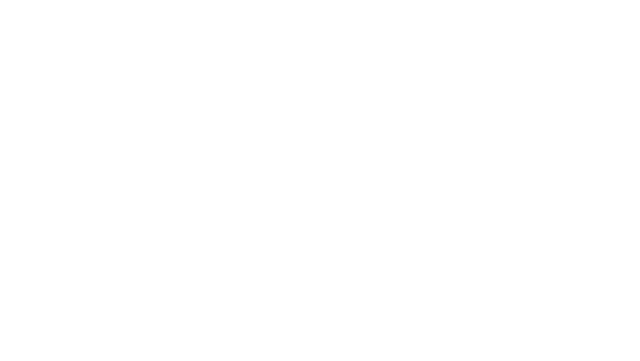
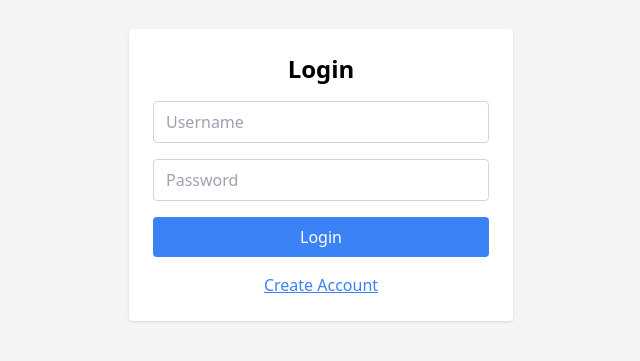
Before and after one commit to MatthewIsblind/todoList, a React (Create React App) app in the folder my-app/: page /login in a window 1280 px wide. Before the commit this address had no page. Shown: the part 225-586 px from the top of the page, without its empty margins (319-959 px from the left). Built offline with nearby package versions, Linux system fonts and the light colour scheme.

Commit message:
Add in a login page. Need to start implementing the api and database(sql)

```diff
--- a/my-app/src/App.tsx
+++ b/my-app/src/App.tsx
@@ -1,21 +1,49 @@
 import React, {FC,useState} from 'react';
-import { BrowserRouter as Router, Routes, Route } from 'react-router-dom';
+import { BrowserRouter as Router, Routes, Route , Navigate} from 'react-router-dom';
 import { TaskProvider } from './TasksContext';
 import Home from './pages/Home';
 import TodoList from './pages/TodoList';
 import About from './pages/About';
 import Bin from './pages/Bin';
+import Login from './pages/Login';
 
 const App : FC = () => {
+
+  const getCookie = (name: string): string | null => {
+    const match = document.cookie.match(new RegExp('(^| )' + name + '=([^;]+)'));
+    return match ? match[2] : null;
+  };
+
+  const setCookie = (name: string, value: string, days: number) => {
+    const expires = new Date(Date.now() + days * 864e5).toUTCString();
+    document.cookie = `${name}=${value}; expires=${expires}; path=/`;
+  };
+
+  const [loggedIn, setLoggedIn] = useState<boolean>(() => {
+    return getCookie('loggedIn') === 'true';
+  });
+
+  const handleLogin = () => {
+    setLoggedIn(true);
+    setCookie('loggedIn', 'true', 7);
+  };
+
 
   return (
     <TaskProvider>
      <Router basename={process.env.PUBLIC_URL}>
       <Routes>
-        <Route path="/" element={<Home />} />
-        <Route path="/todolist" element={<TodoList />} />
-        <Route path="/bin" element={<Bin />} />
-        <Route path="/about" element={<About />} />
+        <Route path="/login" element={<Login onLogin={handleLogin} />} />
+        {loggedIn ? (
+            <>
+              <Route path="/" element={<Home />} />
+              <Route path="/todolist" element={<TodoList />} />
+              <Route path="/bin" element={<Bin />} />
+              <Route path="/about" element={<About />} />
+            </>
+        ):(
+          <Route path="*" element={<Navigate to="/login" replace />} />
+        )}
       </Routes>
     </Router>
     </TaskProvider>
--- /dev/null
+++ b/my-app/src/pages/Login.tsx
@@ -0,0 +1,138 @@
+import React, { useEffect, useState } from 'react';
+import { useNavigate } from 'react-router-dom';
+
+interface LoginProps {
+  onLogin: () => void;
+}
+
+const Login: React.FC<LoginProps> = ({ onLogin }) => {
+  const [isCreating, setIsCreating] = useState(false);
+  const [username, setUsername] = useState('');
+  const [password, setPassword] = useState('');
+  const [confirmPassword, setConfirmPassword] = useState('');
+  const navigate = useNavigate();
+
+  useEffect(() => {
+    const users = JSON.parse(localStorage.getItem('users') || '{}');
+    if (!users['admin']) {
+      users['admin'] = 'password';
+      localStorage.setItem('users', JSON.stringify(users));
+    }
+  }, []);
+
+  const handleLoginSubmit = (e: React.FormEvent) => {
+    e.preventDefault();
+    const users = JSON.parse(localStorage.getItem('users') || '{}');
+    if (users[username] && users[username] === password) {
+      onLogin();
+      navigate('/');
+    } else {
+      alert('Invalid credentials');
+    }
+  };
+
+  const handleCreateSubmit = (e: React.FormEvent) => {
+    e.preventDefault();
+    if (password !== confirmPassword) {
+      alert('Passwords do not match');
+      return;
+    }
+    const users = JSON.parse(localStorage.getItem('users') || '{}');
+    if (users[username]) {
+      alert('User already exists');
+      return;
+    }
+    users[username] = password;
+    localStorage.setItem('users', JSON.stringify(users));
+    alert('Account created. You can now log in.');
+    setIsCreating(false);
+    setPassword('');
+    setConfirmPassword('');
+  };
+
+  return (
+    <div className="flex items-center justify-center min-h-screen bg-gray-100">
+      {isCreating ? (
+        <form onSubmit={handleCreateSubmit} className="bg-white p-6 rounded shadow w-full max-w-sm space-y-4">
+          <h1 className="text-2xl font-bold text-center">Create Account</h1>
+          <input
+            type="text"
+            placeholder="Username"
+            value={username}
+            onChange={(e) => setUsername(e.target.value)}
+            className="w-full border border-gray-300 rounded px-3 py-2"
+          />
+          <input
+            type="password"
+            placeholder="Password"
+            value={password}
+            onChange={(e) => setPassword(e.target.value)}
+            className="w-full border border-gray-300 rounded px-3 py-2"
+          />
+          <input
+            type="password"
+            placeholder="Confirm Password"
+            value={confirmPassword}
+            onChange={(e) => setConfirmPassword(e.target.value)}
+            className="w-full border border-gray-300 rounded px-3 py-2"
+          />
+          <button
+            type="submit"
+            className="w-full px-4 py-2 bg-green-500 text-white rounded hover:bg-green-600"
+          >
+            Create Account
+          </button>
+          <div className="text-center">
+            <button
+              type="button"
+              onClick={() => setIsCreating(false)}
+              className="text-blue-500 underline"
+            >
+              Back to Login
+            </button>
+          </div>
+        </form>
+      ) : (
+        <form onSubmit={handleLoginSubmit} className="bg-white p-6 rounded shadow w-full max-w-sm space-y-4">
+          <h1 className="text-2xl font-bold text-center">Login</h1>
+          <input
+            type="text"
+            placeholder="Username"
+            value={username}
+            onChange={(e) => setUsername(e.target.value)}
+            className="w-full border border-gray-300 rounded px-3 py-2"
+          />
+          <input
+            type="password"
+            placeholder="Password"
+            value={password}
+            onChange={(e) => setPassword(e.target.value)}
+            className="w-full border border-gray-300 rounded px-3 py-2"
+          />
+          <button
+            type="submit"
+            className="w-full px-4 py-2 bg-blue-500 text-white rounded hover:bg-blue-600"
+          >
+            Login
+          </button>
+          <div className="text-center">
+            <button
+              type="button"
+              onClick={() => {
+                setIsCreating(true);
+                setUsername('');
+                setPassword('');
+                setConfirmPassword('');
+              }}
+              className="text-blue-500 underline"
+            >
+              Create Account
+            </button>
+          </div>
+        </form>
+      )}
+    </div>
+  );
+};
+
+export default Login;
```
